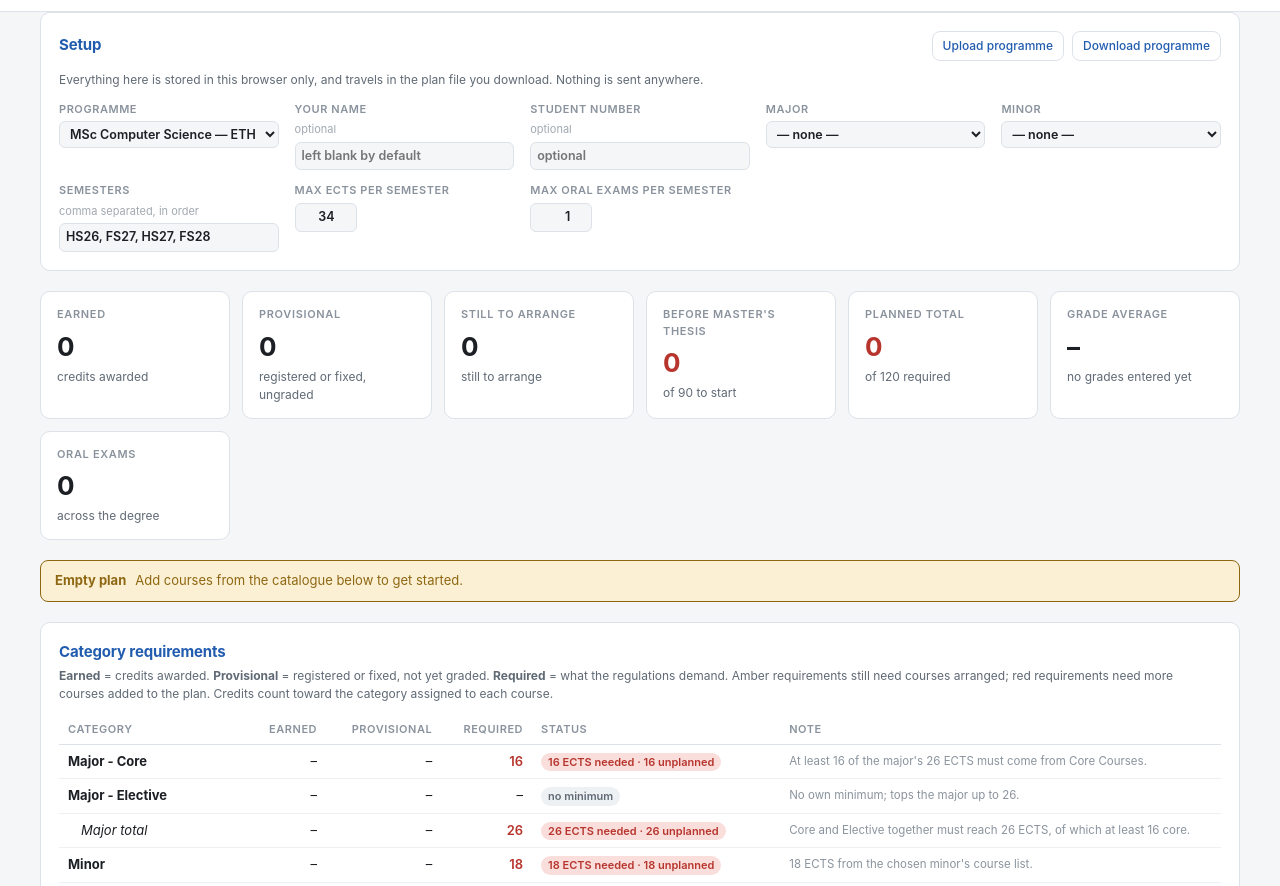
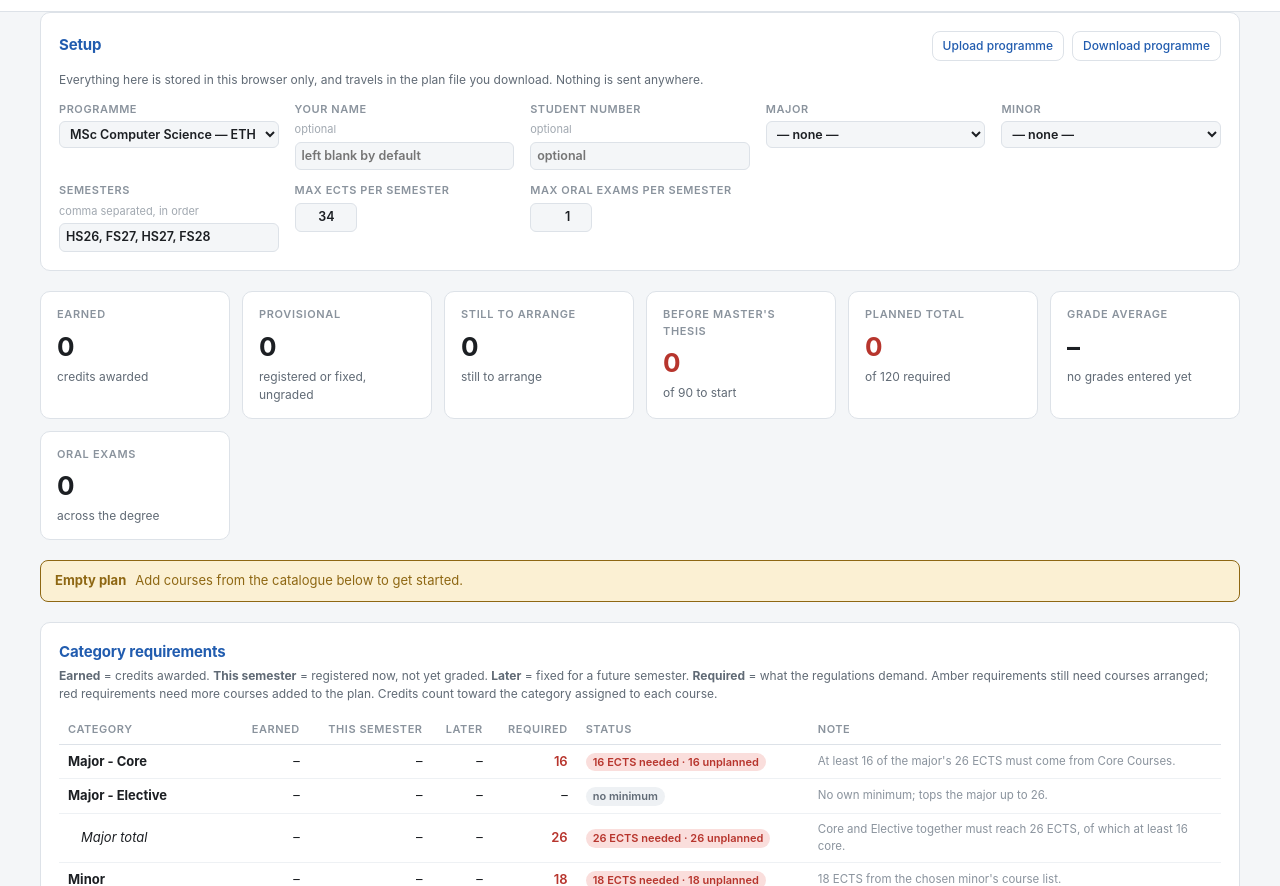
Before and after one commit to SebastianThomas/eth-planner, a plain HTML site: page index.html in a window 1280 px wide. Shown: the part 66-952 px from the top of the page. Drawn offline with Linux system fonts and the light colour scheme.

Commit message:
Separate Now - Later

```diff
--- a/app.js
+++ b/app.js
@@ -140,6 +140,7 @@
     const t = {
       earned: sum(EARNED), provisional: sum(PROVISIONAL), outstanding: sum(OUTSTANDING),
     };
+    t.now = sum(["Registered"]); t.later = sum(["Fixed"]);
     t.settled = t.earned + t.provisional;
     t.live = t.settled + t.outstanding;
     // kept for the older call sites
@@ -366,7 +367,8 @@
 
   function renderCategories() {
     const rows = [];
-    const push = (key, req, done, fixed, live, note, indent) => {
+    const push = (key, req, done, now, later, live, note, indent) => {
+      const fixed = done + now + later;
       const mf = Math.max(0, req - fixed), ml = Math.max(0, req - live);
       const me = Math.max(0, req - done);
       const pill = !req ? `<span class="pill unk">no minimum</span>`
@@ -376,21 +378,24 @@
         : `<span class="pill short">${mf} ECTS needed · ${ml} unplanned</span>`;
       rows.push(`<tr><td${indent ? ' style="padding-left:22px"' : ""}>${indent ? `<em>${esc(key)}</em>` : `<strong>${esc(key)}</strong>`}</td>
         <td class="num">${done || "&ndash;"}</td>
-        <td class="num">${fixed - done || "&ndash;"}</td>
+        <td class="num">${now || "&ndash;"}</td>
+        <td class="num">${later || "&ndash;"}</td>
         <td class="num${req && mf > 0 ? (ml > 0 ? " credit-short" : " credit-pending") : ""}">${req || "&ndash;"}</td>
         <td>${pill}</td><td class="cnote">${esc(note || "")}</td></tr>`);
     };
     for (const c of categoryList()) {
       if (c.key === "(not counted)") continue;
-      push(c.key, c.req, sumBy(TIER.done, c.key), sumBy(TIER.fixed, c.key), sumBy(TIER.live, c.key), c.note, false);
+      push(c.key, c.req, sumBy(EARNED, c.key), sumBy(["Registered"], c.key),
+           sumBy(["Fixed"], c.key), sumBy(TIER.live, c.key), c.note, false);
       for (const g of prog.groups || []) {
         if (g.members[g.members.length - 1] === c.key) {
-          push(g.key, g.req, groupSum(TIER.done, g), groupSum(TIER.fixed, g), groupSum(TIER.live, g), g.note, true);
+          push(g.key, g.req, groupSum(EARNED, g), groupSum(["Registered"], g),
+               groupSum(["Fixed"], g), groupSum(TIER.live, g), g.note, true);
         }
       }
     }
     const t = totals();
-    push("TOTAL", prog.totalRequired, t.earned, t.settled, t.live,
+    push("TOTAL", prog.totalRequired, t.earned, t.now, t.later, t.live,
       prog.maxAccreditable ? `At most ${prog.maxAccreditable} ECTS may be accredited.` : "", false);
     $("#cat-table tbody").innerHTML = rows.join("");
   }
--- a/index.html
+++ b/index.html
@@ -74,13 +74,14 @@
 
   <section class="panel">
     <h2>Category requirements</h2>
-    <p class="hint"><strong>Earned</strong> = credits awarded. <strong>Provisional</strong> = registered or fixed, not yet graded.
-       <strong>Required</strong> = what the regulations demand. Amber requirements still need courses arranged; red requirements need more courses added to the plan.
+    <p class="hint"><strong>Earned</strong> = credits awarded. <strong>This semester</strong> = registered now, not yet graded.
+       <strong>Later</strong> = fixed for a future semester. <strong>Required</strong> = what the regulations demand.
+       Amber requirements still need courses arranged; red requirements need more courses added to the plan.
        Credits count toward the category assigned to each course.</p>
     <div class="tablewrap">
       <table id="cat-table">
         <thead><tr>
-          <th>Category</th><th class="num">Earned</th><th class="num">Provisional</th>
+          <th>Category</th><th class="num">Earned</th><th class="num">This&nbsp;semester</th><th class="num">Later</th>
           <th class="num">Required</th><th>Status</th><th>Note</th>
         </tr></thead>
         <tbody></tbody>
```
